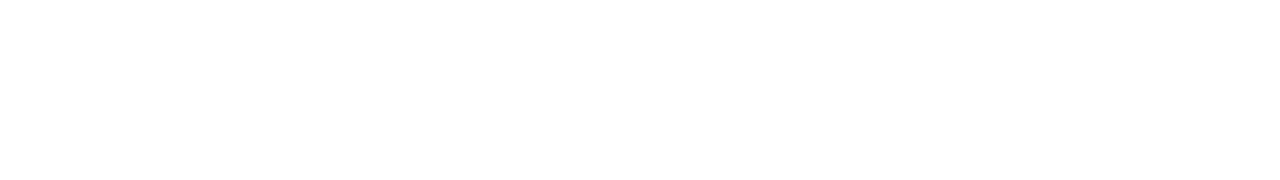
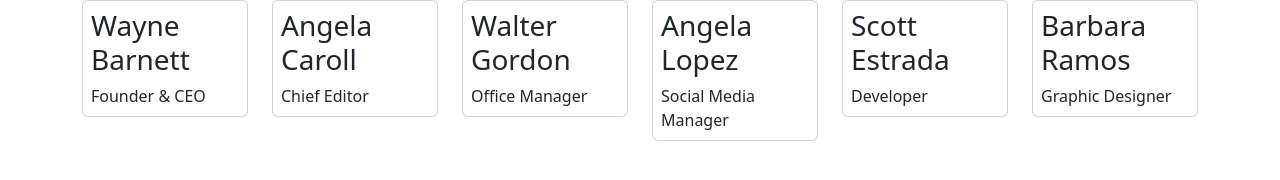
Before and after one commit to nicodellolio/js-our-team, a plain HTML site: page index.html in a window 1280 px wide. Drawn offline with nearby package versions, Linux system fonts and the light colour scheme.

Commit message:
add milestone 2

```diff
--- a/assets/js/main.js
+++ b/assets/js/main.js
@@ -4,34 +4,38 @@ const team = [
     {
         name: 'Wayne Barnett',
         role: 'Founder & CEO',
-      image: 'wayne-barnett-founder-ceo.jpg',
+        image: './assets/img/wayne-barnett-founder-ceo.jpg',
     },
     {
         name: 'Angela Caroll',
         role: 'Chief Editor',
-      image: 'angela-caroll-chief-editor.jpg',
+        image: './assets/img/angela-caroll-chief-editor.jpg',
     },
     {
         name: 'Walter Gordon',
         role: 'Office Manager',
-      image: 'walter-gordon-office-manager.jpg',
+        image: './assets/img/walter-gordon-office-manager.jpg',
     },
     {
         name: 'Angela Lopez',
         role: 'Social Media Manager',
-      image: 'angela-lopez-social-media-manager.jpg',
+        image: './assets/img/angela-lopez-social-media-manager.jpg',
     },
     {
         name: 'Scott Estrada',
         role: 'Developer',
-      image: 'scott-estrada-developer.jpg',
+        image: './assets/img/scott-estrada-developer.jpg',
     },
     {
         name: 'Barbara Ramos',
         role: 'Graphic Designer',
-      image: 'barbara-ramos-graphic-designer.jpg',
+        image: './assets/img/barbara-ramos-graphic-designer.jpg',
     },
 ];
+
+
+//creiamo un nodo della DOM
+const rowElement = document.querySelector('.row')
 
 //milestone 1: stampiamo le informazioni relative ad ogni membro in console
 //iniziamo utilizzando un ciclo for
@@ -39,8 +43,8 @@ for (let i = 0; i < team.length; i++) {
     const teamMember = team[i];
     // console.log(teamMember);
 
-    //che a sua volta conterrà un ciclo in
-    for (const key in teamMember) {
-        console.log(teamMember[key]);
+    //creiamo un markup da inserire nel DOM
+    const markup = `<div class="col"><div class="card p-2"><h3>${teamMember.name}</h3><aside>${teamMember.role}</div></div>`
+    console.log(markup);
+    rowElement.insertAdjacentHTML('beforeend', markup)
 }
-}
--- a/index.html
+++ b/index.html
@@ -19,8 +19,10 @@
 
     <body>
 
-
-
+        <div class="container">
+            <div class="row">
+            </div>
+        </div>
 
         <script
             src="https://cdn.jsdelivr.net/npm/bootstrap@5.3.2/dist/js/bootstrap.min.js"
```
Lines whose indentation alone changed are shown as unchanged.
